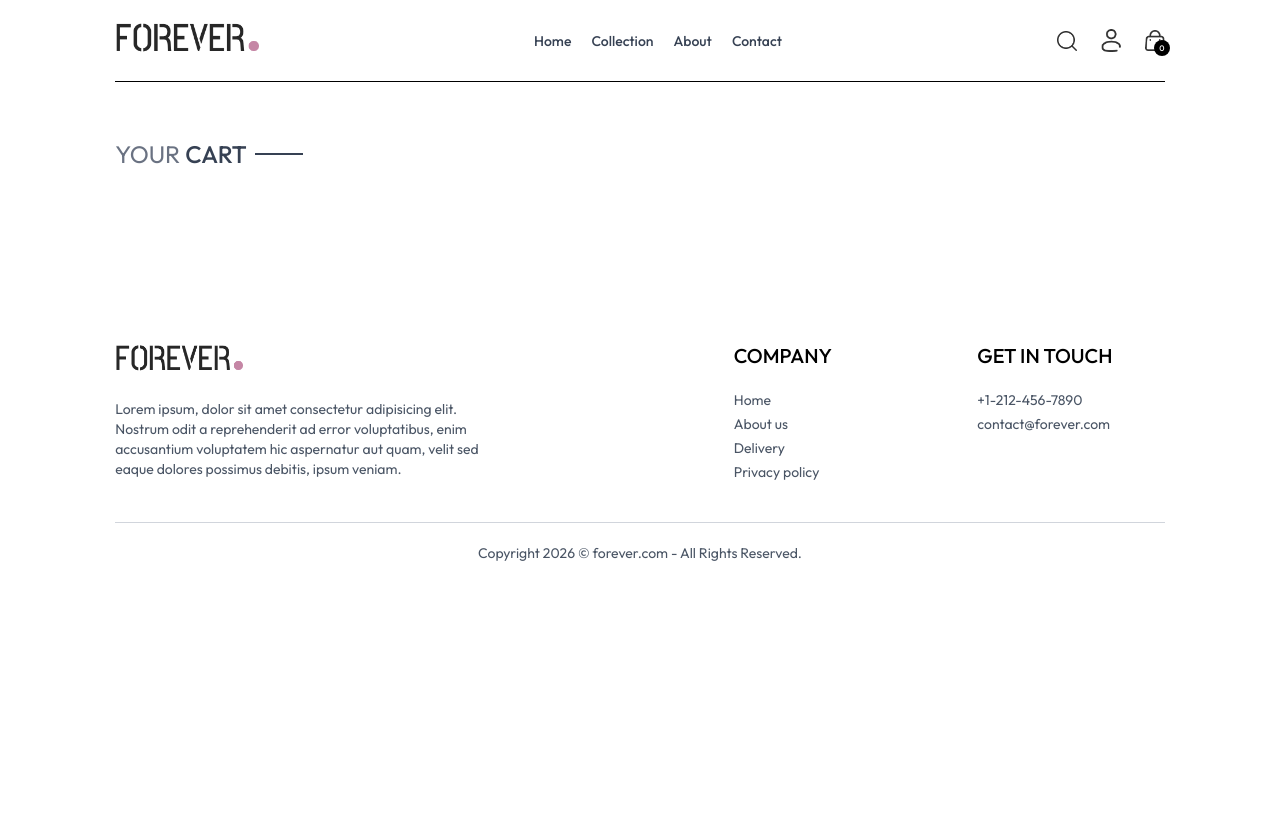
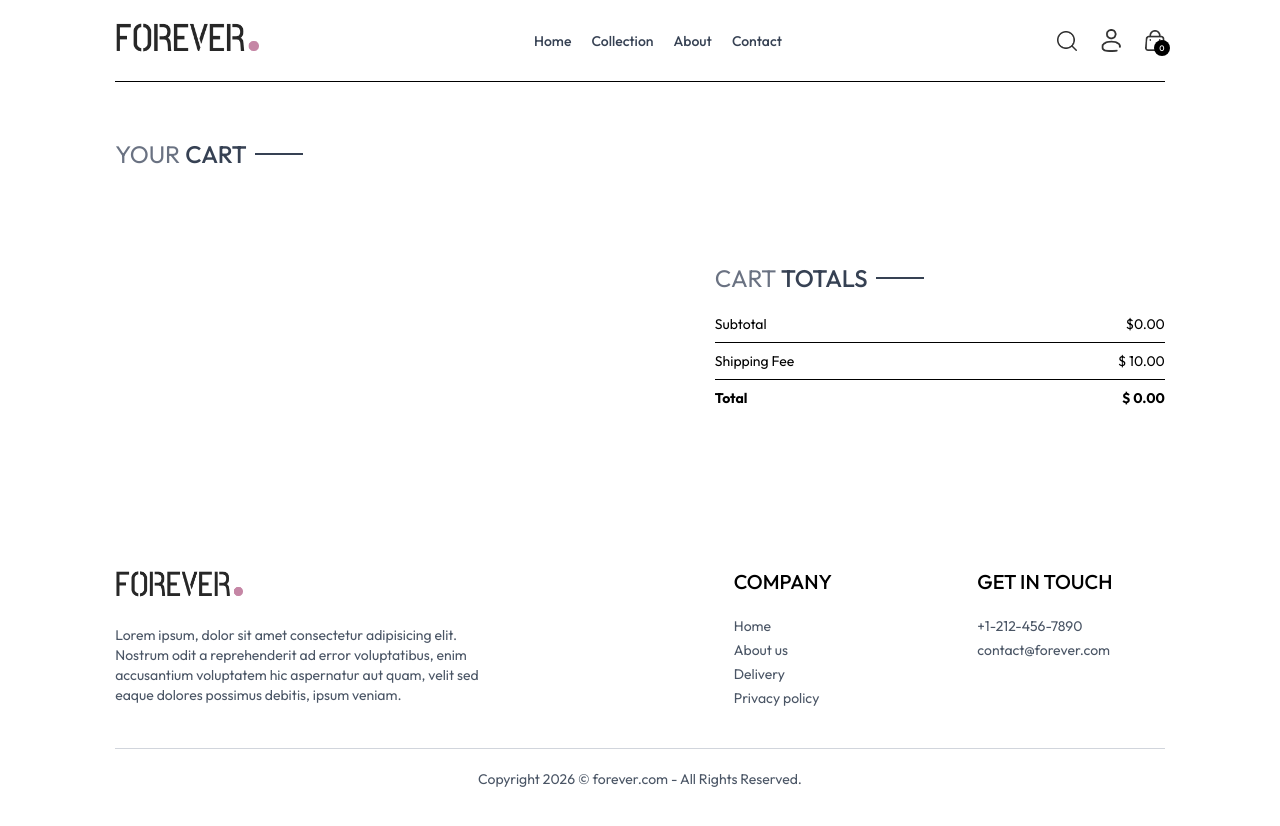
Before and after one commit to mahimaanchra/mern-ecommerce-stripe, a React (Vite) app in the folder Frontend/: page /cart in a window 1280 px wide. Shown: the top 826 px of the page. Before the commit the page ends 800 px from the top, so only its background shows below. Built offline with nearby package versions, Linux system fonts and the light colour scheme.

Commit message:
cart page completed

```diff
--- a/Frontend/src/components/CartTotal.jsx
+++ b/Frontend/src/components/CartTotal.jsx
@@ -4,12 +4,12 @@ import Title from './Title';
 
 const CartTotal = () => {
 
-const { currency , delivery_fee , getCartAmount} = useContext(ShopContext);l
+const { currency , delivery_fee , getCartAmount} = useContext(ShopContext);
 
   return (
     <div className='w-full' >
       <div className='text-2xl'>
-     <Title text1={'CART'} text2={TOTALS}/>
+     <Title text1={'CART'} text2={'TOTALS'}/>
       </div>
       <div className='flex flex-col gap-2 mt-2 text-sm'>
        <div className='flex justify-between'>
@@ -19,12 +19,12 @@ const { currency , delivery_fee , getCartAmount} = useContext(ShopContext);l
        <hr />
        <div className='flex justify-between'>
         <p>Shipping Fee</p>
-        <p>{currency} {delivery_fee}</p>
+        <p>{currency} {delivery_fee}.00</p>
        </div>
        <hr />
        <div className='flex justify-between'>
         <b>Total</b>
-        <b>{currency} {getCartAmount() === 0 ? 0 : getCartAmount + delivery_fee} </b>
+        <b>{currency} {getCartAmount() === 0 ? 0 : getCartAmount() + delivery_fee}.00 </b>
        </div>
       </div>
     </div>
--- a/Frontend/src/context/ShopContext.jsx
+++ b/Frontend/src/context/ShopContext.jsx
@@ -54,10 +54,10 @@ const addToCart = async (itemId , size) => {
      setCartItems(cartData);
     }
 
-    const getCartAmount = async => {
+    const getCartAmount = () => {
         let totalAmount = 0;
         for(const items in cartItems){
-            let iteminfo = products.find((product)=>products._id === items);
+            let iteminfo = products.find((product)=>product._id === items);
             for(const item in cartItems[items]){
                 try {
                    if(cartItems[items][item]>0){
@@ -68,6 +68,7 @@ const addToCart = async (itemId , size) => {
                 }
             }
         }
+       return totalAmount;
     }
 
     const value = {
--- a/Frontend/src/pages/Cart.jsx
+++ b/Frontend/src/pages/Cart.jsx
@@ -2,7 +2,7 @@ import React, { useEffect, useState , useContext} from 'react'
 import { ShopContext } from '../context/ShopContext'
 import Title from '../components/Title'
 import { assets } from '../assets/frontend_assets/assets';
-
+import CartTotal from '../components/CartTotal';
 const Cart = () => {
   const {products , currency , cartItems , updateQuantity } = useContext(ShopContext);
 
@@ -55,6 +55,13 @@ const Cart = () => {
           })
         }
       </div>
+
+    <div className='flex justify-end my-20'>
+    <div className='w-full sm:w-[450px]'>
+      <CartTotal/>
+    </div>
+    </div>
+
     </div>
   )
 }
```
